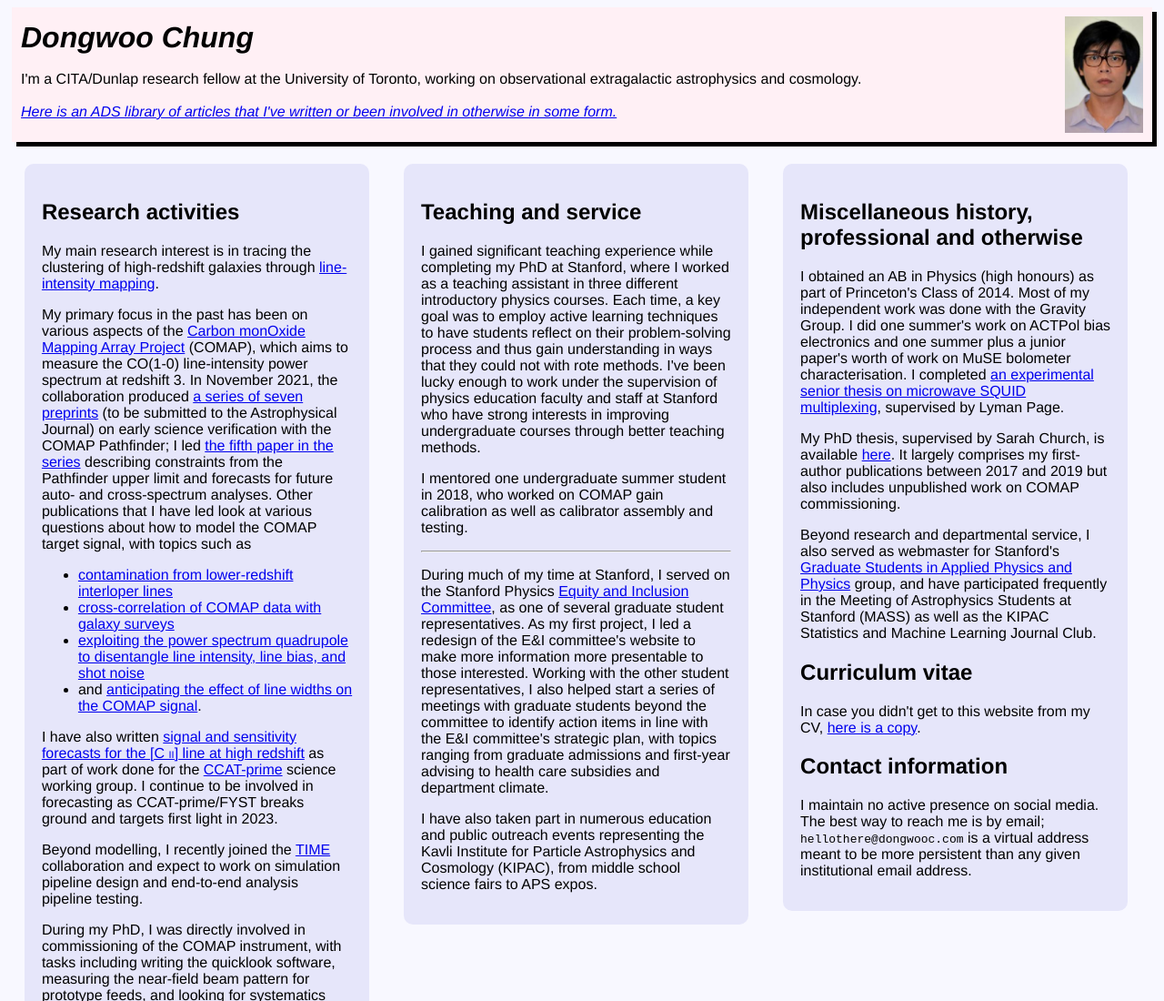
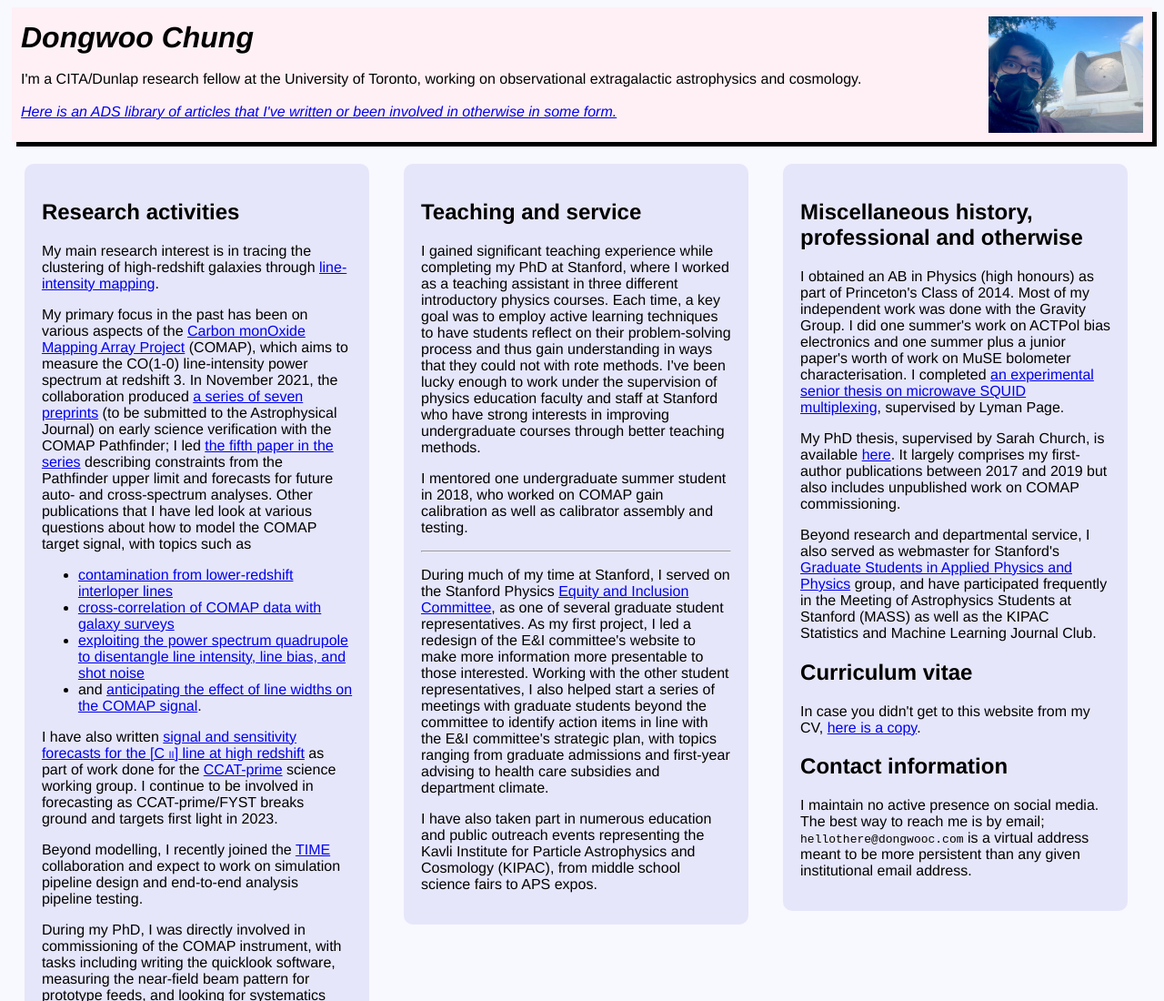
Before and after one commit to dongwooc/dongwooc.github.io, a plain HTML site: page index.html in a window 1280 px wide. Shown: the top 1100 px of the page at 91% size. Drawn offline with Linux system fonts and the light colour scheme.

Commit message:
new photo from TIME deployment

```diff
--- a/index.html
+++ b/index.html
@@ -4,7 +4,7 @@
 <link href="dongwooc.css" rel="stylesheet">
 </head>
 <body style="font-family:helvetica,sans-serif; background-color:ghostwhite">
-<div class="headeroid"><div style="float:right; height:128px"><img src="dongwoochung2018.jpg" style="max-width: 100%; max-height:100%" /></div><h1 style="margin: 5px 0;"><i>Dongwoo Chung</i></h1>
+<div class="headeroid"><div style="float:right; height:128px"><img src="dongwooc2022.jpg" style="max-width: 100%; max-height:100%" /></div><h1 style="margin: 5px 0;"><i>Dongwoo Chung</i></h1>
 <p style="margin: 18px 0;">I'm a CITA/Dunlap research fellow at the University of Toronto, working on observational extragalactic astrophysics and cosmology.</p>
 <p style="margin: 12px 0;"><i><a href="https://ui.adsabs.harvard.edu/public-libraries/YfJB-BWFScajRvYSWXe3rA">Here is an ADS library of articles that I've written or been involved in otherwise in some form.</a></i></p>
 </div>
```
Also changed, not shown: dongwooc2022.jpg (added).
